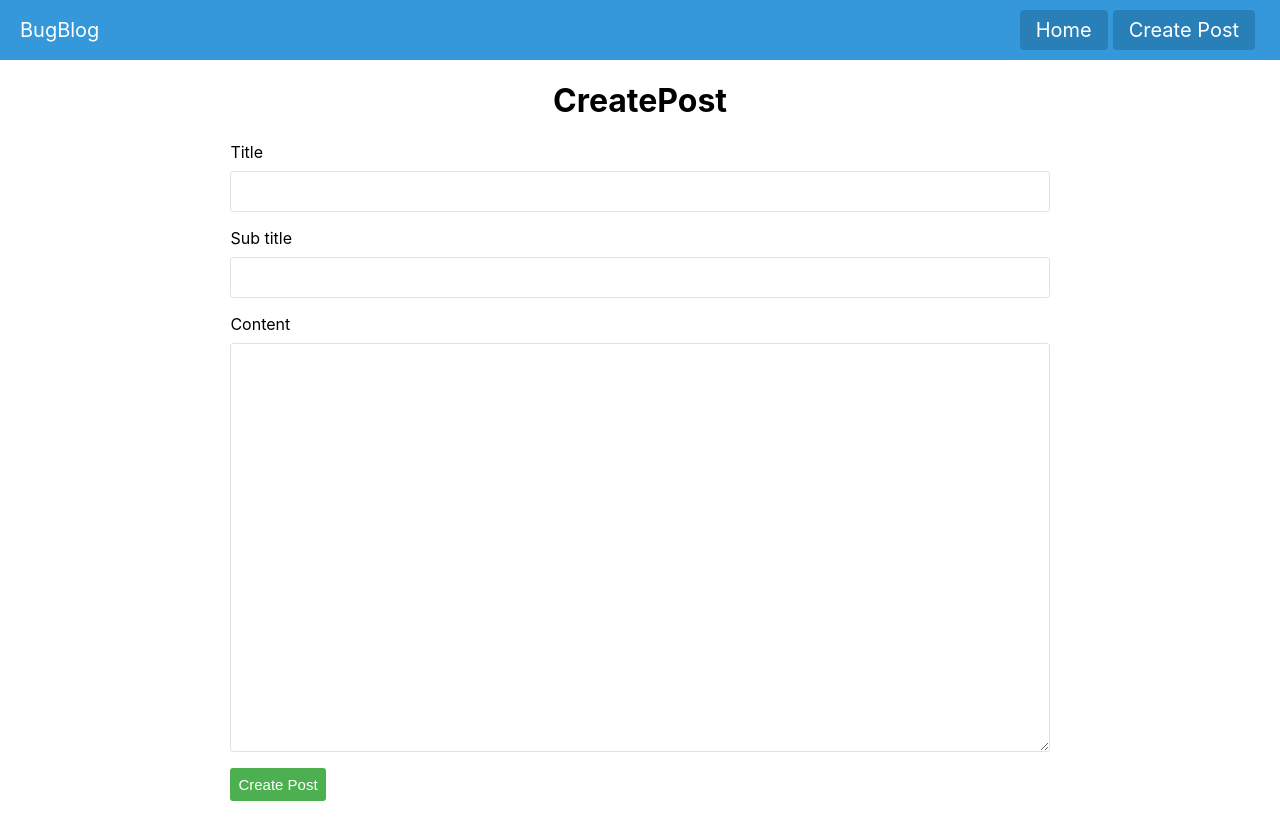
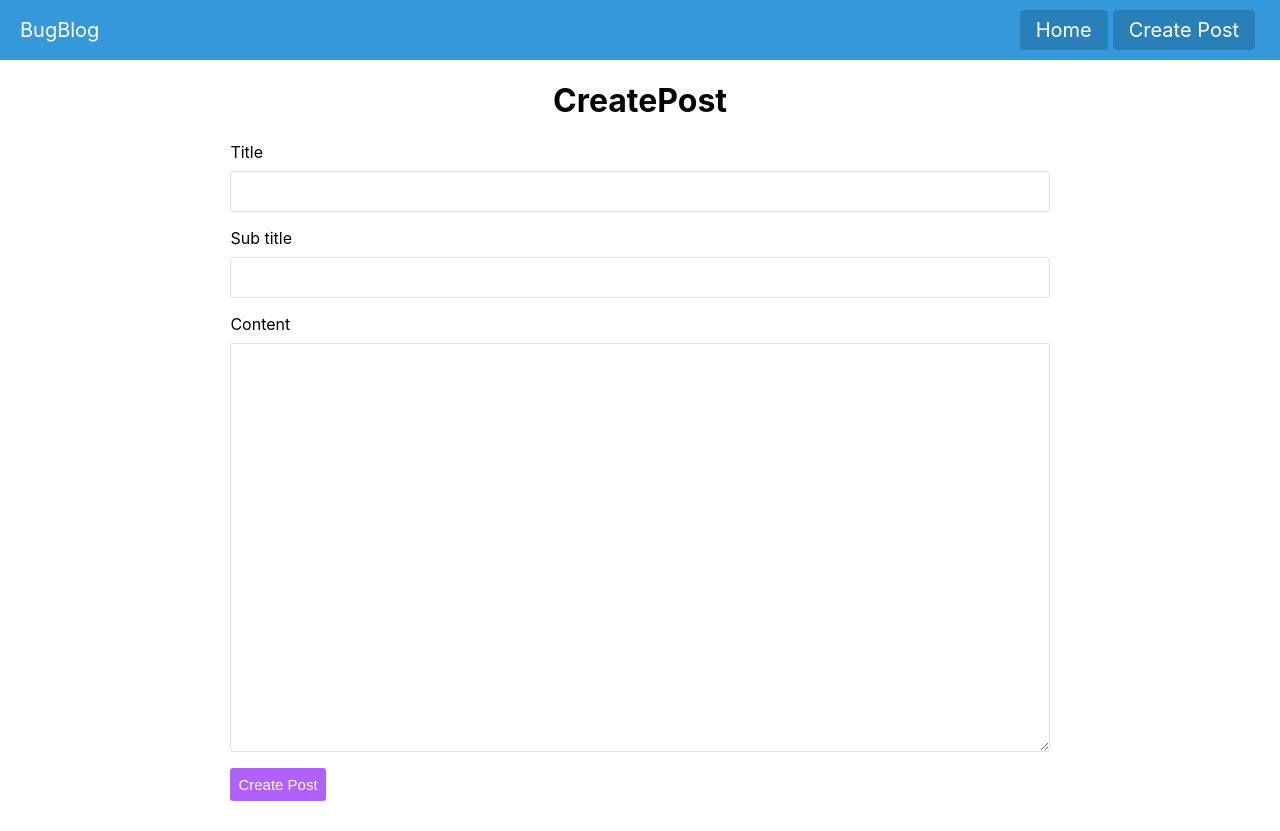
Before and after one commit to AmanDwivedi9335/bug-blog, a React (Create React App) app: page /create-post in a window 1280 px wide. Built offline with nearby package versions, Linux system fonts and the light colour scheme.

Commit message:
base version ready

```diff
--- a/package.json
+++ b/package.json
@@ -11,6 +11,7 @@
     "react-dom": "^18.2.0",
     "react-router-dom": "^6.18.0",
     "react-scripts": "5.0.1",
+    "styled-components": "^6.1.1",
     "web-vitals": "^2.1.4"
   },
   "scripts": {
--- /dev/null
+++ b/src/Button.module.css
@@ -0,0 +1,11 @@
+.createPostBtn {
+    height: 33px;
+    background: rgb(177, 97, 251);
+    border: 0;
+    color: #fff;
+    padding: 8px;
+    font-size: 15px;
+    border-radius: 3px;
+    cursor: pointer;
+    margin-bottom: 30px;
+  }
--- a/src/components/CreatePost.js
+++ b/src/components/CreatePost.js
@@ -2,6 +2,7 @@ import { useState } from "react";
 import {db} from "../firebase";
 import { addDoc, collection } from "firebase/firestore";
 import {useFormInput} from "../hooks";
+import classes from '../Button.module.css';
 
 function CreatePost() {
 
@@ -50,7 +51,7 @@ function CreatePost() {
           <textarea {...content}> </textarea>
         </div>
 
-        <button className="create-post-btn">Create Post</button>
+        <button className={classes.createPostBtn}>Create Post</button>
 
       </form>
 
--- a/src/components/Home.js
+++ b/src/components/Home.js
@@ -2,6 +2,13 @@ import {useEffect, useState} from 'react';
 import {db} from "../firebase";
 import { Link } from 'react-router-dom';
 import { collection, getDocs } from 'firebase/firestore';
+import styled from 'styled-components';
+
+const BlogHeading = styled.h1`
+text-align: center;
+color: ${(props) => props.primary ? '#2196f3' : 'red'};
+margin-bottom: 2px;
+`;
 
 function Home() {
   const [posts, setPosts] = useState([]);
@@ -28,7 +35,7 @@ function Home() {
 
     return (
       <div className="home">
-        <h1>Aman's Bug</h1>
+        <BlogHeading primary>Aman's Bug</BlogHeading>
         <div id = "blog-by">
           Bugs are the creators of new technologies!
         </div>
--- a/src/components/PostDetail.js
+++ b/src/components/PostDetail.js
@@ -28,7 +28,7 @@ function PostDetail() {
 
   return (
     <div className="post-detail">
-      <h1>{post.title}</h1>
+      <h1 style={{ color: '#2196f3' }}>{post.title}</h1>
       <p>{post.content}</p>
     </div>
   );
--- a/src/index.css
+++ b/src/index.css
@@ -22,9 +22,9 @@ code {
 }
 
 .home h1 {
-  text-align: center;
+  /* text-align: center;
   color: #2196f3;
-  margin-bottom: 2px;
+  margin-bottom: 2px; */
 }
 .home .post {
   border: 1px solid #e1e1e1;
```
Also changed, not shown: firebase.json (added), 2 other files (tests, documents, lock files or other folders).
